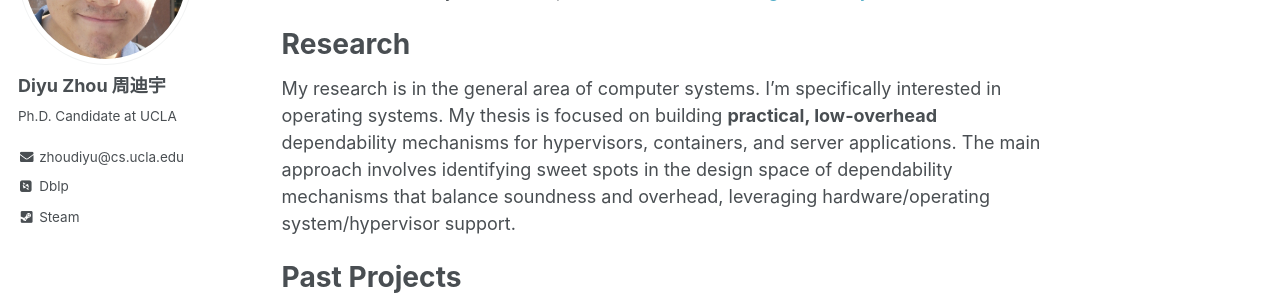
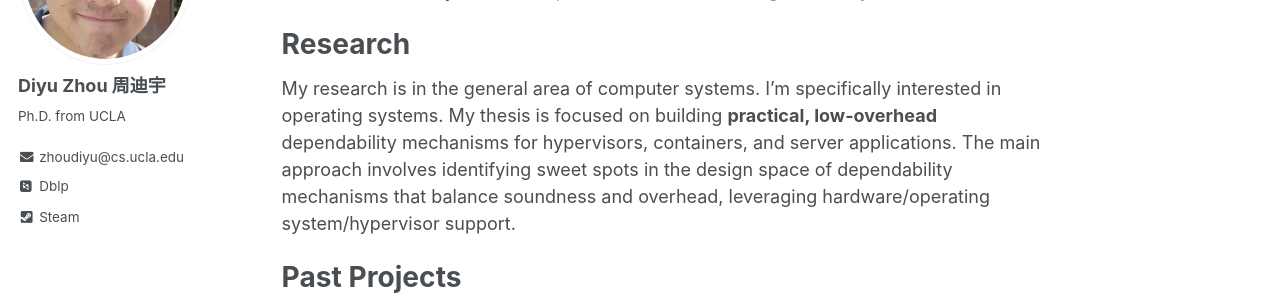
Before and after one commit to zhou-diyu/zhou-diyu.github.io, a Jekyll site: the page built from _pages/about.md, in a window 1280 px wide. Shown: the part 237-537 px from the top of the page. Built offline with Jekyll 4.4.1, drawn with Linux system fonts in a browser that asks for light colours; some web fonts are replaced.

Commit message:
Update _config.yml

```diff
--- a/_config.yml
+++ b/_config.yml
@@ -79,7 +79,7 @@ analytics:
 # Site Author
 author:
   name             : "Diyu Zhou 周迪宇"
-  bio              : "Ph.D. Candidate at UCLA"
+  bio              : "Ph.D. from UCLA"
   #avatar           : "photo1.jpg"
   avatar           : "photo3.jpg"
   #avatar           : "photo2.jpg"
```
